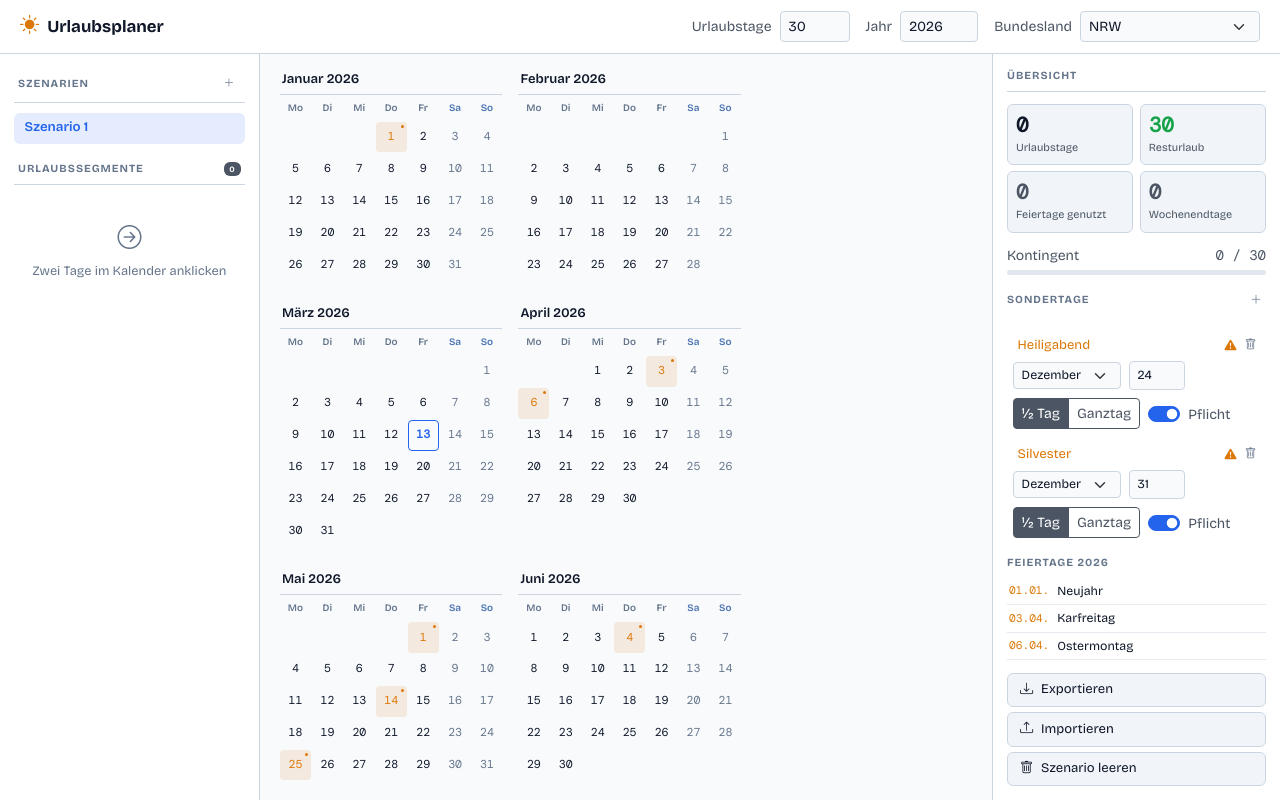
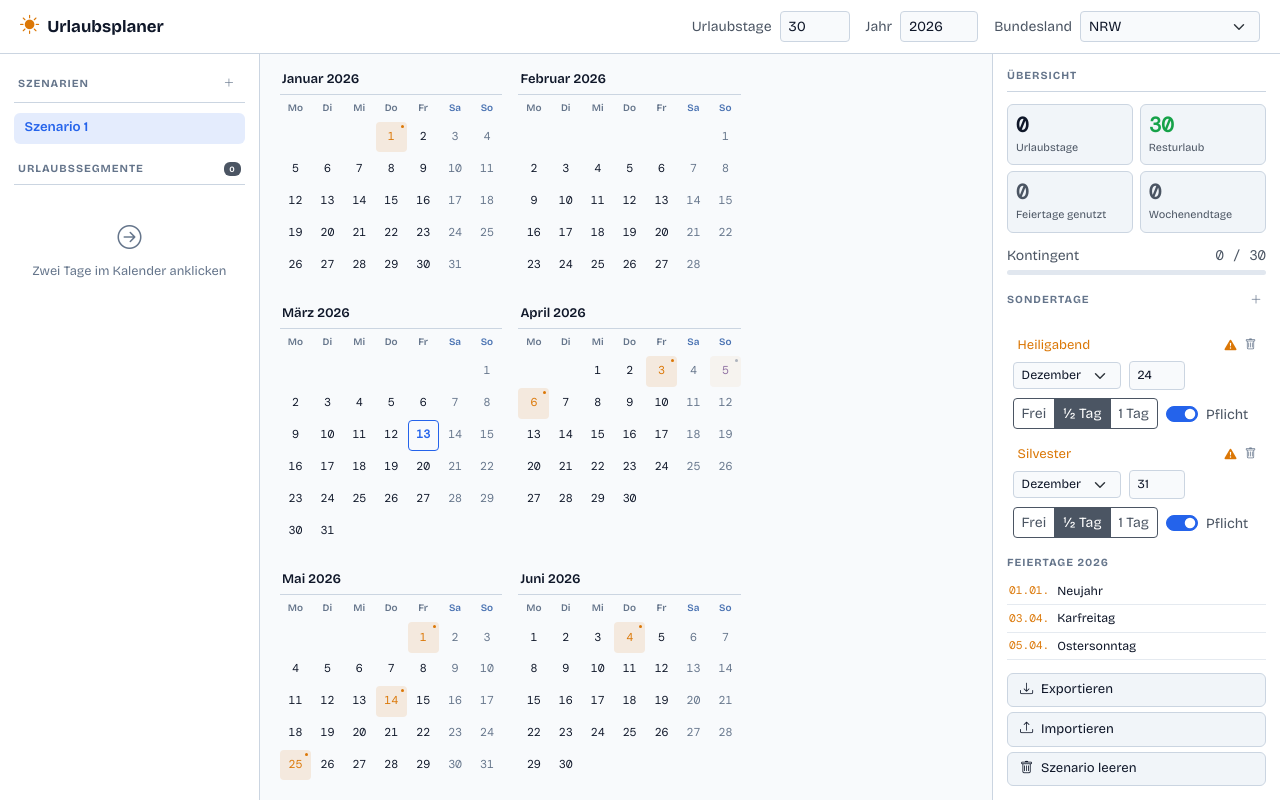
Before and after one commit to commi/urlaubsplaner, an Angular app: page / in a window 1280 px wide. Built offline with nearby package versions, Linux system fonts and the light colour scheme.

Commit message:
Fix Sondertage logic
freierAnteil bedeutet 'was der Arbeitgeber schenkt', nicht was verbraucht
wird -> Urlaubsverbrauch ist damit (1 - freierAnteil)

UI: dritte Option 'Frei' ergänzt -> AG gibt ganzen Tag frei ohne Urlaub

```diff
--- a/src/app/core/domain.ts
+++ b/src/app/core/domain.ts
@@ -98,6 +98,7 @@ export function getHolidays(jahr: number, region: string): Map<string, string> {
   // Bundesweit
   add(D(1,  1),  'Neujahr');
   add(karfreitag,    'Karfreitag');
+  add(addTage(ostern, 0), 'Ostersonntag');
   add(addTage(ostern, 1), 'Ostermontag');
   add(D(5,  1),  'Tag der Arbeit');
   add(himmelfahrt,   'Christi Himmelfahrt');
@@ -203,7 +204,7 @@ export function calcSegment(segment: Segment, jahr: number, region: string, firm
     const regel = getFirmenregel(d, firmenregeln);
     if (regel) {
       halbeTage++;
-      urlaubstage += regel.freierAnteil;
+      urlaubstage += Math.max(0, 1 - regel.freierAnteil); // freierAnteil=1→0 Tage, 0.5→0.5 Tage, 0→1 Tag
       continue;
     }
 
--- a/src/app/panel/panel.component.ts
+++ b/src/app/panel/panel.component.ts
@@ -95,16 +95,33 @@ import { LOCALE, MONAT_LABELS } from '../core/constants';
               min="1" max="31" [value]="r.tag"
               (change)="firmenregelUpdate.emit({ id: r.id, patch: { tag: +$any($event.target).value } })">
 
-            <div class="btn-group btn-group-sm">
-              <button class="btn btn-outline-secondary"
-                [class.active]="r.freierAnteil === 0.5"
-                (click)="firmenregelUpdate.emit({ id: r.id, patch: { freierAnteil: 0.5 } })">½ Tag</button>
-              <button class="btn btn-outline-secondary"
-                [class.active]="r.freierAnteil === 1.0"
-                (click)="firmenregelUpdate.emit({ id: r.id, patch: { freierAnteil: 1.0 } })">Ganztag</button>
+            <div class="btn-group btn-group-sm" role="group">
+              <input type="radio" class="btn-check" autocomplete="off"
+                [name]="'fa-' + r.id" [id]="'fa1-' + r.id" [value]="1"
+                [ngModel]="r.freierAnteil"
+                (ngModelChange)="firmenregelUpdate.emit({ id: r.id, patch: { freierAnteil: 1 } })"
+                title="Ganzer Tag frei - kein Urlaubstag nötig">
+              <label class="btn btn-outline-secondary" [for]="'fa1-' + r.id"
+                title="Ganzer Tag frei - kein Urlaubstag nötig">Frei</label>
+
+              <input type="radio" class="btn-check" autocomplete="off"
+                [name]="'fa-' + r.id" [id]="'fa05-' + r.id" [value]="0.5"
+                [ngModel]="r.freierAnteil"
+                (ngModelChange)="firmenregelUpdate.emit({ id: r.id, patch: { freierAnteil: 0.5 } })"
+                title="Halber Tag frei - ½ Urlaubstag nötig wenn Pflicht">
+              <label class="btn btn-outline-secondary" [for]="'fa05-' + r.id"
+                title="Halber Tag frei - ½ Urlaubstag nötig wenn Pflicht">½ Tag</label>
+
+              <input type="radio" class="btn-check" autocomplete="off"
+                [name]="'fa-' + r.id" [id]="'fa0-' + r.id" [value]="0"
+                [ngModel]="r.freierAnteil"
+                (ngModelChange)="firmenregelUpdate.emit({ id: r.id, patch: { freierAnteil: 0 } })"
+                title="Kein freier Anteil - voller Urlaubstag nötig wenn Pflicht">
+              <label class="btn btn-outline-secondary" [for]="'fa0-' + r.id"
+                title="Kein freier Anteil - voller Urlaubstag nötig wenn Pflicht">1 Tag</label>
             </div>
 
-            <div class="form-check form-switch mb-0" title="Pflichturlaub — Urlaubstage werden abgezogen">
+            <div class="form-check form-switch mb-0" title="Pflichturlaub, Urlaubstage werden abgezogen wenn nötig">
               <input class="form-check-input" type="checkbox" role="switch"
                 [id]="'pflicht-' + r.id"
                 [checked]="r.pflichturlaub"
```
